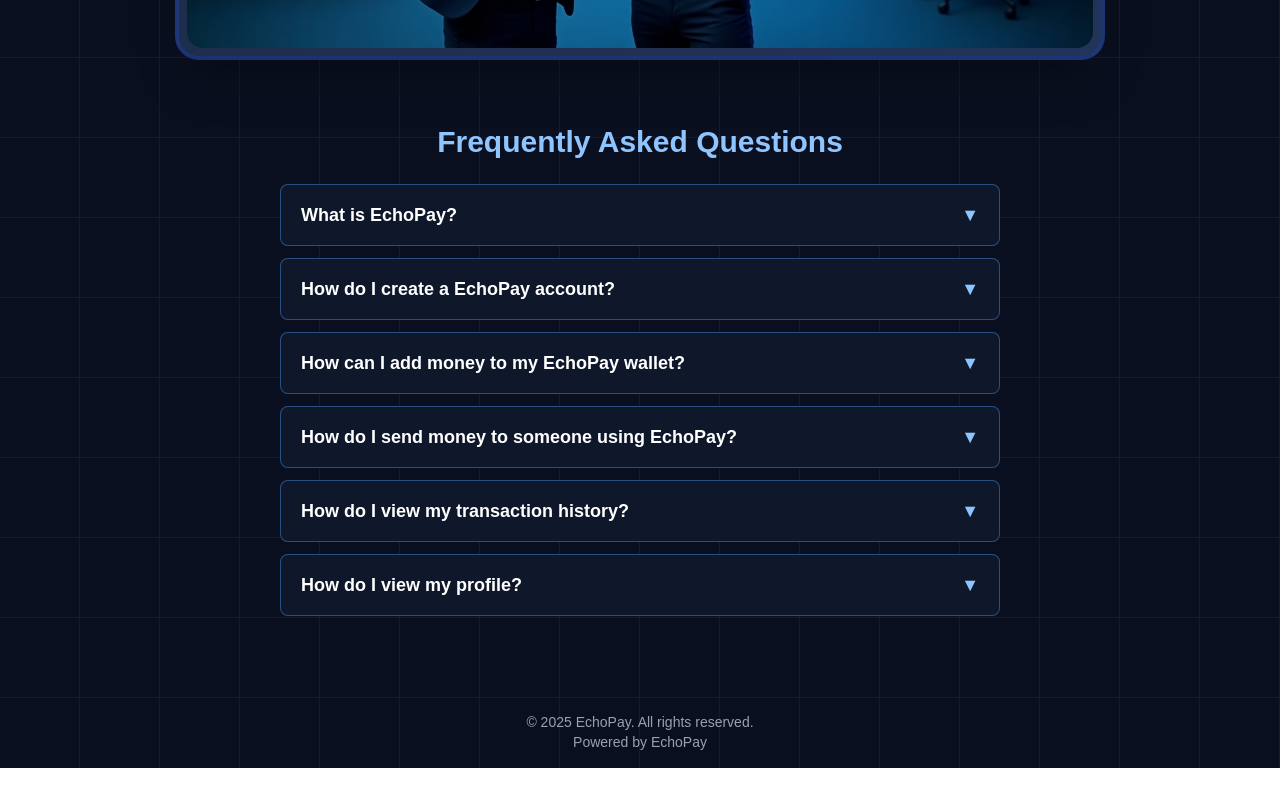
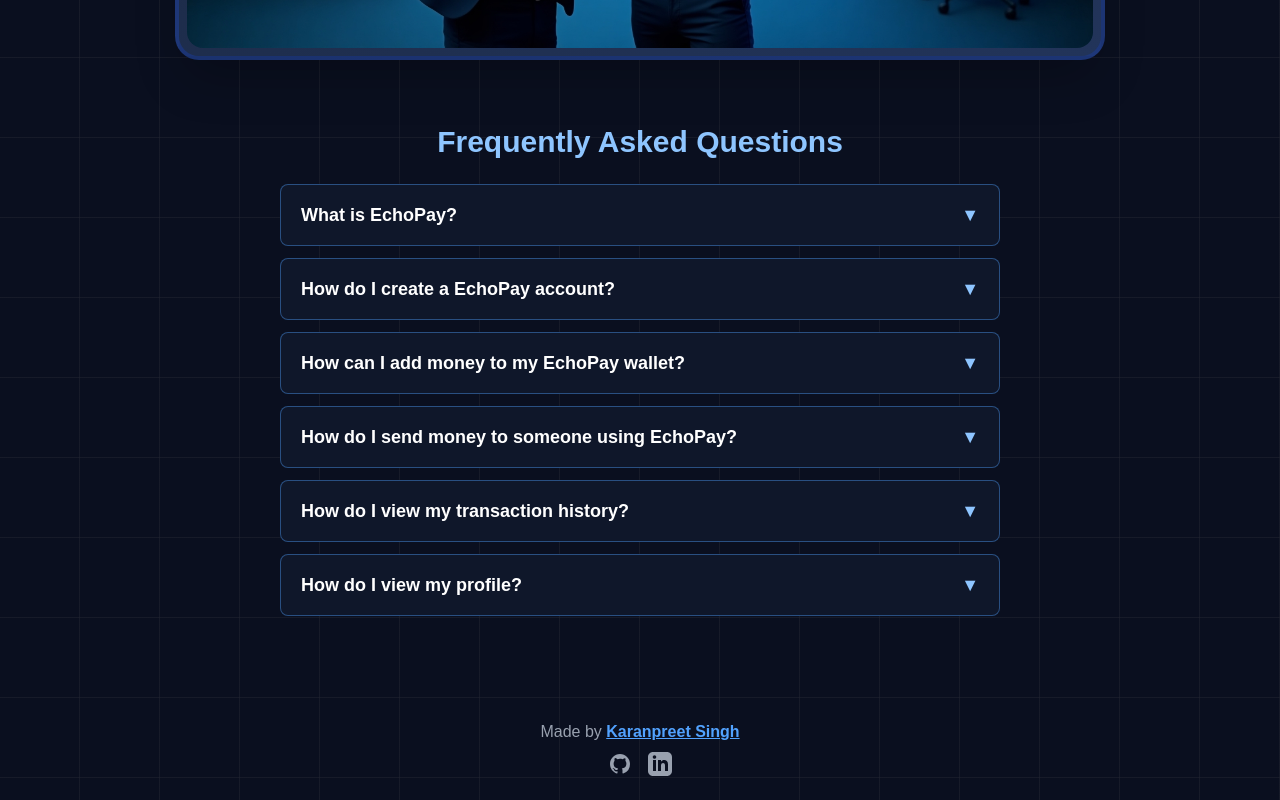
Before and after one commit to Kp-Singh09/Echo-Pay, a Next.js app: page / in a window 1280 px wide. Shown: the part 1222-2022 px from the top of the page. Before the commit the page ends 1990 px from the top, so only its background shows below. Built offline with nearby package versions, Linux system fonts and the light colour scheme.

Commit message:
Footer changed

```diff
--- a/app/views/dashboard/DashBoard.tsx
+++ b/app/views/dashboard/DashBoard.tsx
@@ -247,10 +247,45 @@
         </section>
 
         {/* FOOTER */}
-        <footer className="text-center text-gray-400 text-sm py-4 px-4">
-          <p>© 2025 EchoPay. All rights reserved.</p>
-          <p>Powered by EchoPay</p>
-        </footer>
+<footer className="text-center text-gray-400 py-6 mt-20 ">
+<p className="mb-2">
+    Made by{' '}
+    <a
+      href="https://portfolio-kp-singh.vercel.app/"
+      target="_blank"
+      rel="noopener noreferrer"
+      className="font-semibold underline text-blue-400 hover:underline transition-colors"
+    >
+      Karanpreet Singh
+    </a>
+  </p>
+  <div className="flex justify-center space-x-4">
+    {/* GitHub Link */}
+    <a
+      href="https://github.com/Kp-Singh09"
+      target="_blank"
+      rel="noopener noreferrer"
+      className="text-gray-400 hover:text-white transition-colors"
+      aria-label="GitHub Profile"
+    >
+      <svg className="h-6 w-6" fill="currentColor" viewBox="0 0 24 24" aria-hidden="true">
+        <path fillRule="evenodd" d="M12 2C6.477 2 2 6.477 2 12c0 4.418 2.865 8.165 6.839 9.49.5.092.682-.217.682-.482 0-.237-.009-.868-.014-1.703-2.782.605-3.369-1.343-3.369-1.343-.454-1.158-1.11-1.466-1.11-1.466-.908-.62.069-.608.069-.608 1.003.07 1.531 1.032 1.531 1.032.892 1.53 2.341 1.088 2.91.832.092-.647.35-1.088.636-1.338-2.22-.253-4.555-1.113-4.555-4.951 0-1.093.39-1.988 1.031-2.688-.103-.253-.446-1.272.098-2.65 0 0 .84-.27 2.75 1.026A9.564 9.564 0 0112 6.844c.85.004 1.705.115 2.504.337 1.909-1.296 2.747-1.027 2.747-1.027.546 1.379.203 2.398.1 2.651.64.7 1.03 1.595 1.03 2.688 0 3.848-2.338 4.695-4.566 4.943.359.309.678.92.678 1.855 0 1.338-.012 2.419-.012 2.747 0 .268.18.58.688.482A10.001 10.001 0 0022 12c0-5.523-4.477-10-10-10z" clipRule="evenodd"/>
+      </svg>
+    </a>
+    {/* LinkedIn Link */}
+    <a
+      href="https://www.linkedin.com/in/kp-singh-/"
+      target="_blank"
+      rel="noopener noreferrer"
+      className="text-gray-400 hover:text-white transition-colors"
+      aria-label="LinkedIn Profile"
+    >
+      <svg className="h-6 w-6" fill="currentColor" viewBox="0 0 24 24" aria-hidden="true">
+        <path d="M19 0h-14c-2.761 0-5 2.239-5 5v14c0 2.761 2.239 5 5 5h14c2.762 0 5-2.239 5-5v-14c0-2.761-2.238-5-5-5zm-11 19h-3v-11h3v11zm-1.5-12.268c-.966 0-1.75-.79-1.75-1.764s.784-1.764 1.75-1.764 1.75.79 1.75 1.764-.783 1.764-1.75 1.764zm13.5 12.268h-3v-5.604c0-3.368-4-3.113-4 0v5.604h-3v-11h3v1.765c1.396-2.586 7-2.777 7 2.476v6.759z"/>
+      </svg>
+    </a>
+  </div>
+</footer>
       </motion.main>
     </>
   );
```
